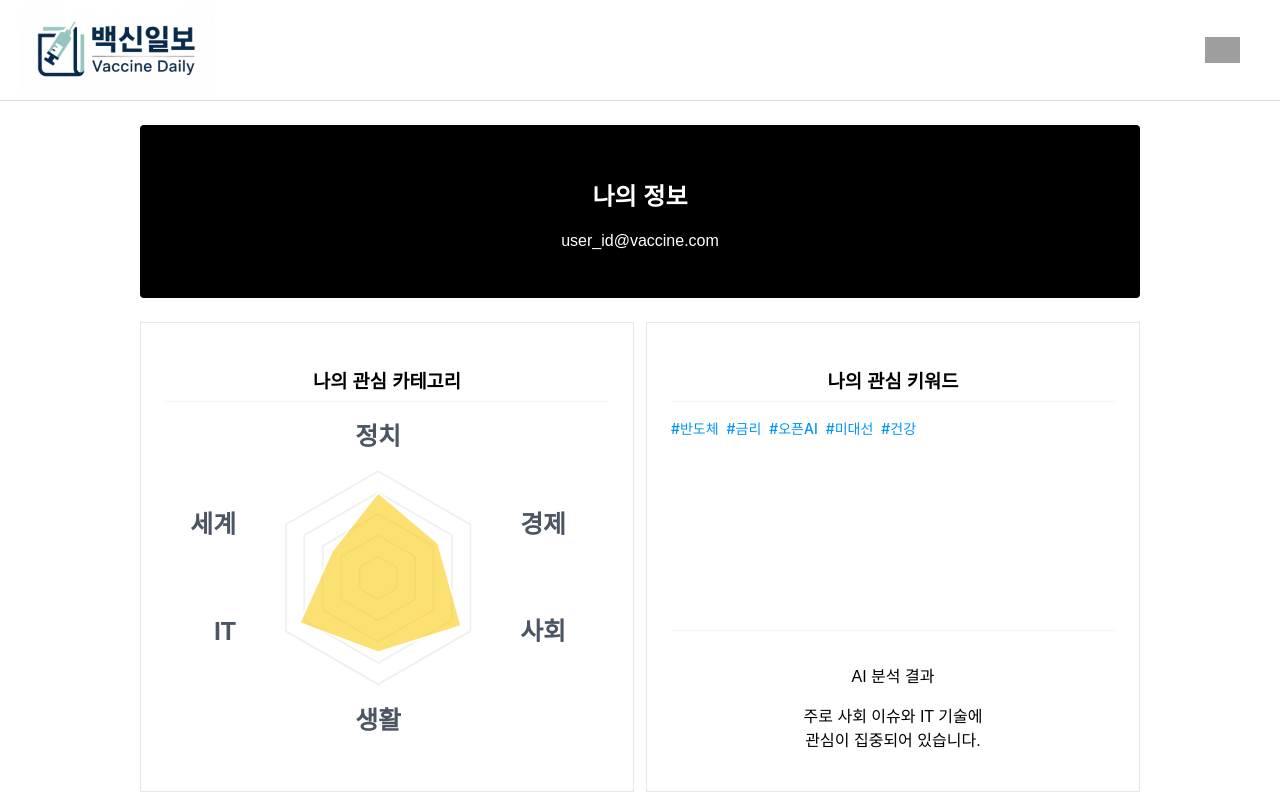
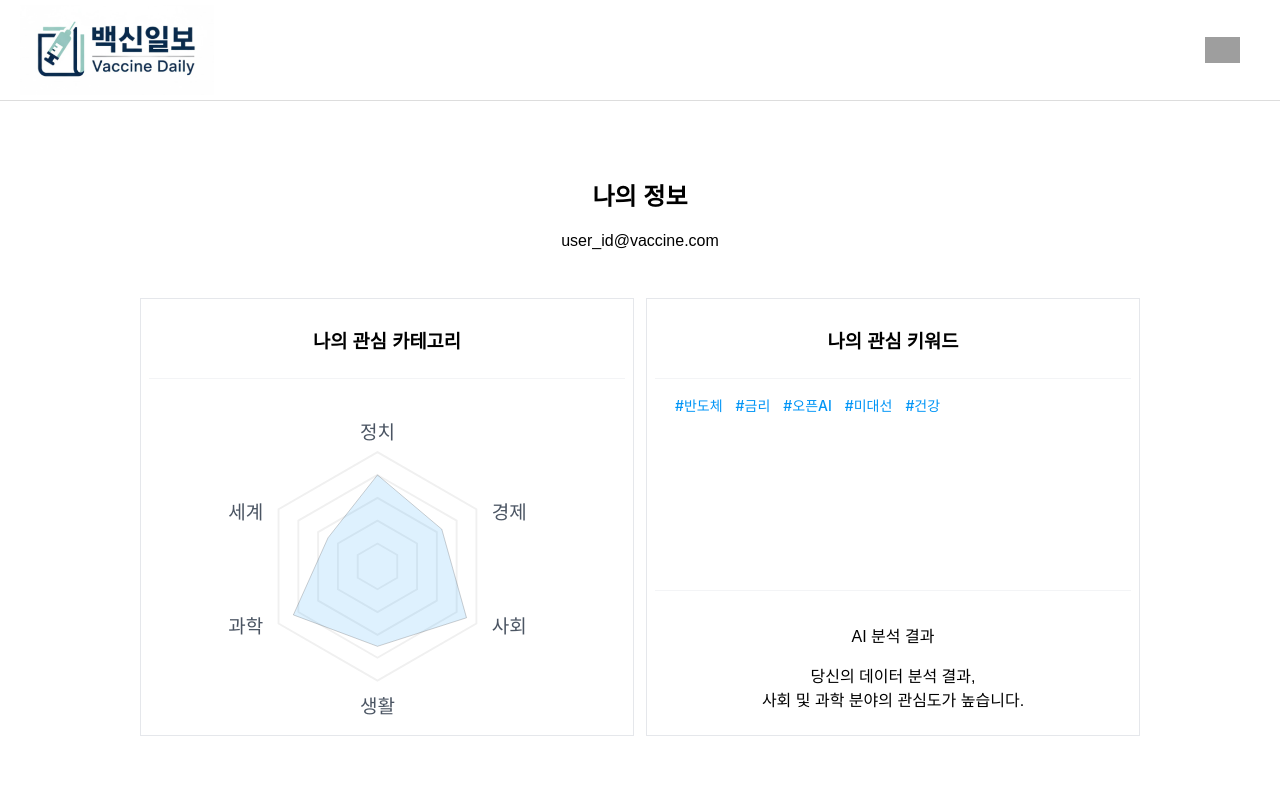
Before and after one commit to JunePark2018/VaccineDailyReport, a React (Create React App) app in the folder frontend/: page /MyPage in a window 1280 px wide. Built offline with nearby package versions, Linux system fonts and the light colour scheme; grey boxes are pictures that could not be loaded.

Commit message:
design update

```diff
--- a/frontend/src/pages/MyPage.css
+++ b/frontend/src/pages/MyPage.css
@@ -11,18 +11,15 @@
 }
 
 .profile-header {
-  background-color: black;
-  color: white;
+  color: rgb(0, 0, 0);
   padding: 32px;
-  margin-bottom: 24px;
-  border-radius: 4px;
 }
 
 /* 옆으로 붙게 만드는 핵심 클래스 */
 .content-wrapper {
   display: flex;
   flex-direction: row; /* 가로 나열 강제 */
-  gap: 12px;
+  gap: 12px;  /*나의 관심 카테고리 나의 관심 키워드  사이 간격*/
   overflow-x: auto; /* 화면 좁으면 가로 스크롤 */
   padding-bottom: 16px;
 }
@@ -30,7 +27,7 @@
 .info-section {
   background-color: white;
   border: 1px solid #e5e7eb;
-  padding: 24px;
+  padding: 8px;
   min-width: 350px; /* 옆으로 붙을 때 찌그러짐 방지 */
   flex: 1;
   height: 420px;
@@ -42,7 +39,7 @@
   font-weight: bold;
   margin-bottom: 16px;
   border-bottom: 1px solid #f3f4f6;
-  padding-bottom: 8px;
+  padding-bottom: 25px;
 }
 
 .chart-container {
@@ -55,6 +52,7 @@
 .keyword-list {
   display: flex;
   flex-wrap: wrap;
+  padding-left: 20px;
   gap: 8px;
 }
 
--- a/frontend/src/pages/MyPage.jsx
+++ b/frontend/src/pages/MyPage.jsx
@@ -1,4 +1,4 @@
-import React, { useState, useEffect } from 'react';
+import React, { useState, useEffect, useMemo } from 'react';
 import { useNavigate } from 'react-router-dom';
 import Logo from '../components/Logo';
 import loginIcon from '../login_icon/login.png';
@@ -13,17 +13,21 @@ const MyPage = () => {
     politics: 80, economy: 65, society: 90, living: 70, itScience: 85, world: 50
   };
 
+  // 1. 동적 최대값 계산 (최대값 + 10)
+  const dynamicLimit = useMemo(() => {
+    return Math.max(...Object.values(targetScores)) + 10;
+  }, []);
+
   const [currentScores, setCurrentScores] = useState({
     politics: 0, economy: 0, society: 0, living: 0, itScience: 0, world: 0
   });
 
+  // 2. 애니메이션 로직 (높은 값 순서대로 스프레드)
   useEffect(() => {
-    // 1. 값이 높은 순서대로 키(Key) 배열 정렬
     const sortedKeys = Object.keys(targetScores).sort((a, b) => targetScores[b] - targetScores[a]);
-
     let frame = 0;
-    const totalFrames = 90; // 개별 애니메이션 지속 시간
-    const staggerDelay = 4; // 각 카테고리 간의 시작 간격 (프레임 단위)
+    const totalFrames = 90;
+    const staggerDelay = 4;
 
     const animate = () => {
       frame++;
@@ -31,15 +35,12 @@ const MyPage = () => {
       let finished = true;
 
       sortedKeys.forEach((key, index) => {
-        // 각 카테고리마다 시작 지점을 다르게 설정 (순서대로 0, 15, 30... 프레임 뒤에 시작)
         const startFrame = index * staggerDelay;
         if (frame > startFrame) {
           const relativeFrame = frame - startFrame;
           const progress = Math.min(relativeFrame / totalFrames, 1);
-          const easeProgress = 1 - Math.pow(1 - progress, 3); // Ease-out
-
+          const easeProgress = 1 - Math.pow(1 - progress, 3);
           updatedScores[key] = targetScores[key] * easeProgress;
-
           if (progress < 1) finished = false;
         } else {
           finished = false;
@@ -47,10 +48,7 @@ const MyPage = () => {
       });
 
       setCurrentScores(updatedScores);
-
-      if (!finished) {
-        requestAnimationFrame(animate);
-      }
+      if (!finished) requestAnimationFrame(animate);
     };
 
     const timer = setTimeout(() => {
@@ -58,19 +56,17 @@ const MyPage = () => {
       requestAnimationFrame(animate);
     }, 200);
 
-    return () => {
-      clearTimeout(timer);
-      cancelAnimationFrame(animate);
-    };
+    return () => { clearTimeout(timer); cancelAnimationFrame(animate); };
   }, []);
 
-  const getCoordinates = (scores) => {
+  // 3. 좌표 계산 함수 (거미줄과 데이터 영역 공용)
+  const getCoordinates = (scores, limit) => {
     const labels = ['politics', 'economy', 'society', 'living', 'itScience', 'world'];
     const center = 100;
     const radius = 60;
     return labels.map((label, i) => {
       const angle = (Math.PI / 3) * i - Math.PI / 2;
-      const scoreRatio = (scores[label] || 0) / 100;
+      const scoreRatio = (scores[label] || 0) / limit;
       const x = center + radius * scoreRatio * Math.cos(angle);
       const y = center + radius * scoreRatio * Math.sin(angle);
       return `${x},${y}`;
@@ -95,45 +91,67 @@ const MyPage = () => {
           <section className="info-section">
             <h3 className="section-title">나의 관심 카테고리</h3>
             <div className="chart-container">
-              <div style={{ width: '450px', height: '350px' }}>
+              <div style={{ width: '500px', height: '350px' }}>
                 <svg viewBox="-20 10 250 180" className="w-full h-full">
-                  {[0.2, 0.4, 0.6, 0.8, 1].map((r) => (
-                    <polygon key={r} points={getCoordinates({ politics: 100*r, economy: 100*r, society: 100*r, living: 100*r, itScience: 100*r, world: 100*r })} fill="none" stroke="#f0f0f0" strokeWidth="1" />
-                  ))}
+                  {/* --- 거미줄(가이드라인) 복구 구간 --- */}
+                  {[0.2, 0.4, 0.6, 0.8, 1].map((r) => {
+                    // 각 단계별로 모든 카테고리 점수가 동일한 가상의 객체 생성
+                    const guideScores = {
+                      politics: dynamicLimit * r, economy: dynamicLimit * r,
+                      society: dynamicLimit * r, living: dynamicLimit * r,
+                      itScience: dynamicLimit * r, world: dynamicLimit * r
+                    };
+                    return (
+                      <polygon
+                        key={r}
+                        points={getCoordinates(guideScores, dynamicLimit)}
+                        fill="none"
+                        stroke="#f0f0f0"
+                        strokeWidth="1"
+                      />
+                    );
+                  })}
+                  {/* ---------------------------------- */}
 
+                  {/* 데이터 영역 */}
                   <polygon
                     className={`radar-polygon ${isActive ? 'active' : ''}`}
-                    points={getCoordinates(currentScores)}
-                    fill="rgba(250, 204, 21, 0.6)"
-                    stroke="#ffffffff" // 경계선
-                    strokeWidth="1"
+                    points={getCoordinates(currentScores, dynamicLimit)}
+                    fill="#0496f721"
+                    stroke="#000000ff"
+                    strokeWidth="0.1"
                     strokeLinejoin="round"
                   />
 
-                  {/* 라벨 텍스트 생략... */}
-                  <text x="100" y="25" textAnchor="middle" fontSize="14" fill="#4b5563" fontWeight="bold">정치</text>
-                  <text x="180" y="75" textAnchor="start" fontSize="14" fill="#4b5563" fontWeight="bold">경제</text>
-                  <text x="180" y="135" textAnchor="start" fontSize="14" fill="#4b5563" fontWeight="bold">사회</text>
-                  <text x="100" y="185" textAnchor="middle" fontSize="14" fill="#4b5563" fontWeight="bold">생활</text>
-                  <text x="20" y="135" textAnchor="end" fontSize="14" fill="#4b5563" fontWeight="bold">IT</text>
-                  <text x="20" y="75" textAnchor="end" fontSize="14" fill="#4b5563" fontWeight="bold">세계</text>
+                  {/* 라벨 텍스트 */}
+                  <text x="100" y="33" textAnchor="middle" fontSize="10" fill="#4b5563" fontWeight="">정치</text>
+                  <text x="160" y="75" textAnchor="start" fontSize="10" fill="#4b5563" fontWeight="">경제</text>
+                  <text x="160" y="135" textAnchor="start" fontSize="10" fill="#4b5563" fontWeight="">사회</text>
+                  <text x="100" y="177" textAnchor="middle" fontSize="10" fill="#4b5563" fontWeight="">생활</text>
+                  <text x="40" y="135" textAnchor="end" fontSize="10" fill="#4b5563" fontWeight="">과학</text>
+                  <text x="40" y="75" textAnchor="end" fontSize="10" fill="#4b5563" fontWeight="">세계</text>
                 </svg>
               </div>
             </div>
           </section>
 
+          {/* 오른쪽 키워드 섹션 (해시태그 스타일) */}
           <section className="info-section">
             <div style={{ flex: 1 }}>
               <h3 className="section-title">나의 관심 키워드</h3>
               <div className="keyword-list">
-                {['#반도체', '#금리', '#오픈AI', '#미대선', '#건강'].map(tag => (
-                  <span key={tag} className="keyword-tag">{tag}</span>
+                {['반도체', '금리', '오픈AI', '미대선', '건강'].map(tag => (
+                  <span key={tag} className="keyword-tag" style={{ color: '#0095f6', marginRight: '5px' }}>
+                    #{tag}
+                  </span>
                 ))}
               </div>
             </div>
             <div className="analysis-footer">
-               <p className="text-xs text-gray-400 mb-1">AI 분석 결과</p>
-               <p className="text-lg font-black leading-tight">주로 사회 이슈와 IT 기술에<br/>관심이 집중되어 있습니다.</p>
+              <p className="text-xs text-gray-400 mb-1">AI 분석 결과</p>
+              <p className="text-lg font-black leading-tight italic">
+                당신의 데이터 분석 결과,<br />사회 및 과학 분야의 관심도가 높습니다.
+              </p>
             </div>
           </section>
         </div>
```
